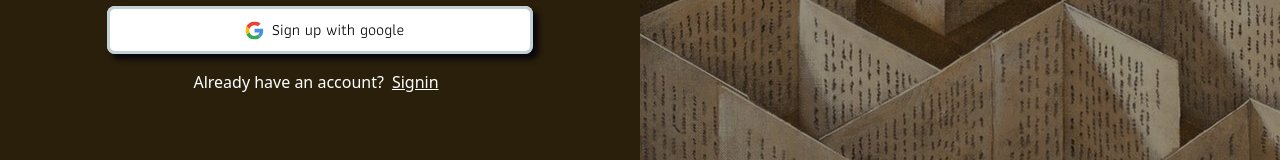
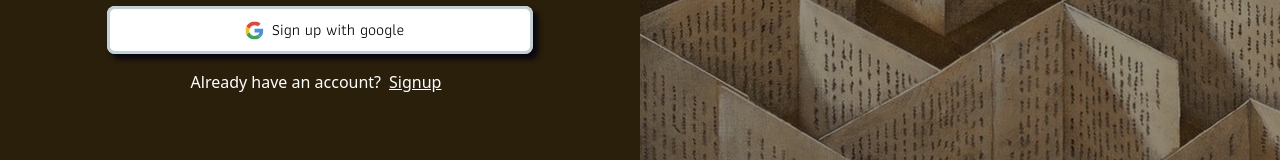
Before and after one commit to swami-hai-ham/medium, a React (Vite) app in the folder medium-front/: page /signup in a window 1280 px wide. Shown: the part 548-708 px from the top of the page. Built offline with nearby package versions, Linux system fonts and the light colour scheme; what @tiptap/extension-color would draw is missing.

Commit message:
final commit10

```diff
--- a/medium-front/src/pages/Signup.tsx
+++ b/medium-front/src/pages/Signup.tsx
@@ -59,14 +59,14 @@ const Signup = () => {
                 });
               }
 
-              }}>{loading ? <Spinner /> : "Signin"}</button>
+              }}>{loading ? <Spinner /> : "Signup"}</button>
           </div>
           <div className="m-2 h-12 bg-white border-[#0b45543f] w-[70%] shadow-[rgba(0,0,15,0.5)_5px_5px_5px_0px] text-black flex justify-center items-center rounded-lg focus:bg-gray-300" onClick={() => {setLoading(true)}}>
           <Google text="Sign up with google" signup={true}/>
           </div>
           <div className="flex justify-center items-center">
             Already have an account?
-            <Link to={"/signin"} className="m-2 underline">Signin</Link>
+            <Link to={"/signin"} className="m-2 underline">Signup</Link>
           </div>
       </div>
 
```
Also changed, not shown: 1 other file (tests, documents, lock files or other folders).
